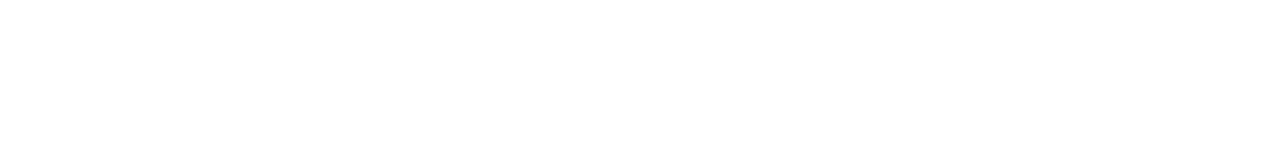
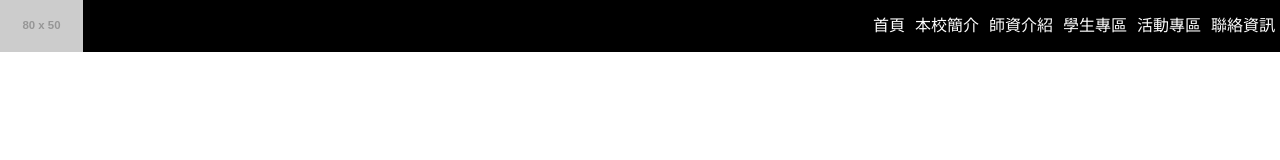
Before and after one commit to s10215118/css, a plain HTML site: page school.html in a window 1280 px wide. Drawn offline with Linux system fonts and the light colour scheme; placeholder pictures from the web are drawn by us.

Commit message:
school page nav

```diff
--- a/school.html
+++ b/school.html
@@ -4,8 +4,58 @@
     <meta charset="UTF-8">
     <meta name="viewport" content="width=device-width, initial-scale=1.0">
     <title>學校簡介</title>
+    <link rel="stylesheet" href="reset.css">
+    <style>
+        .header{
+            display: flex;
+            width: 100%;
+            background-color: #000;
+            font-size: 0;
+        }
+        .header a{
+            display: flex;
+            font-size: 0;
+            margin: 0;
+            padding: 0;
+        }
+        .header a img{
+            vertical-align: bottom;
+        }
+        .header nav{
+            text-align: right;
+            width: 100%;
+            font-size: 0;
+        }
+        .header nav a{
+            display: inline-block;
+            text-decoration: none;
+            color: #fff;
+            font-size: 16px;
+            line-height: 52px;
+            padding: 0 5px;
+            transition: all 0.3s 0s ease;
+        }
+        .header nav a:hover{
+            font-weight: bold;
+            color: #000;
+            background-color: #fa0;
+        }
+    </style>
 </head>
 <body>
-
+    <!-- Header -->
+    <div class="header" id="top">
+        <!-- Logo -->
+        <a href="#"><img src="https://fakeimg.pl/80x50/abc"></a>
+        <!-- Navigaiton Bar -->
+        <nav>
+            <a href="index.html">首頁</a>
+            <a href="school.html">本校簡介</a>
+            <a href="#">師資介紹</a>
+            <a href="#">學生專區</a>
+            <a href="#">活動專區</a>
+            <a href="#">聯絡資訊</a>
+        </nav>
+    </div>
 </body>
 </html>
```
Also changed, not shown: index.html (renamed from test.html, +2 -2 lines).
